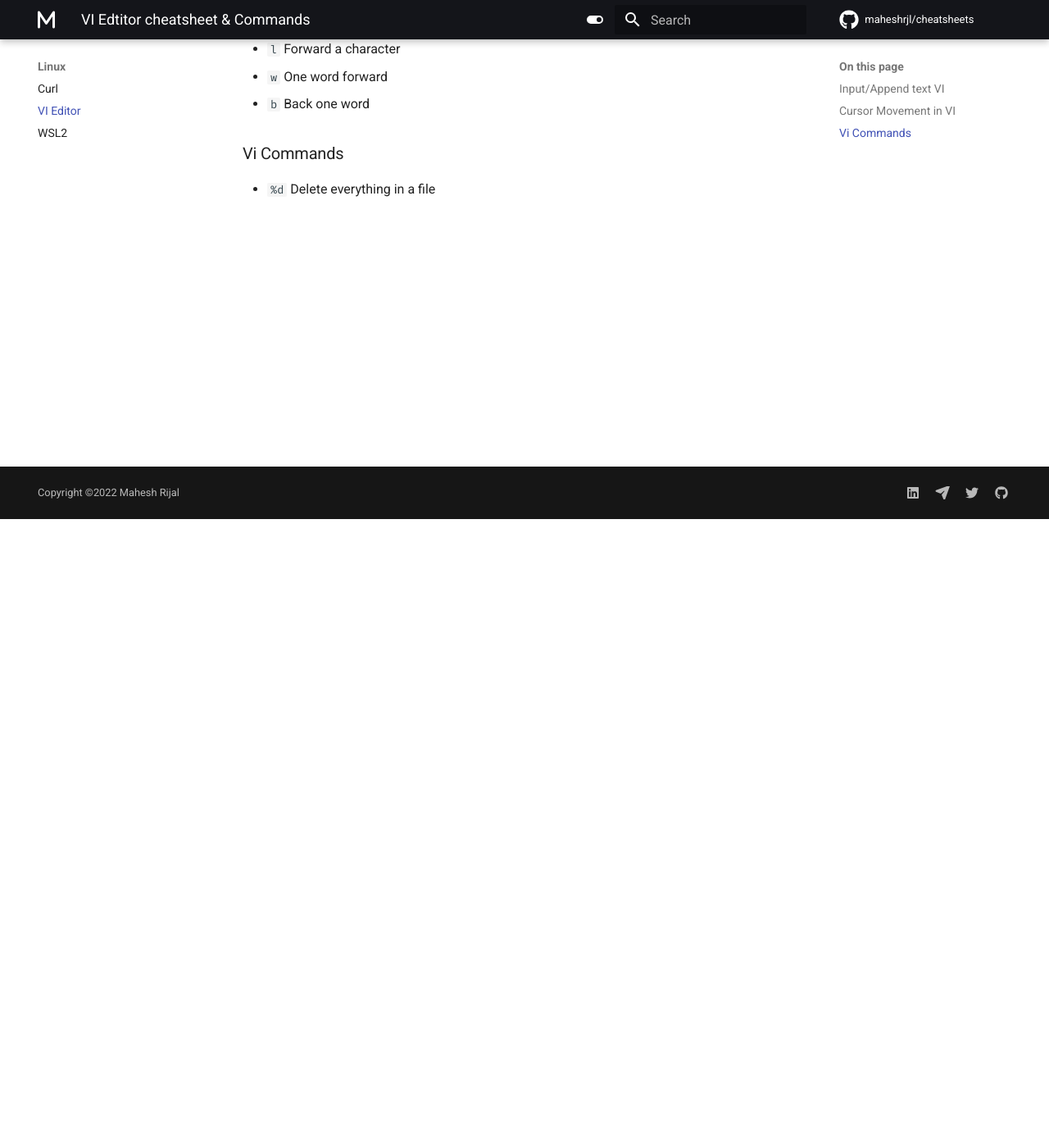
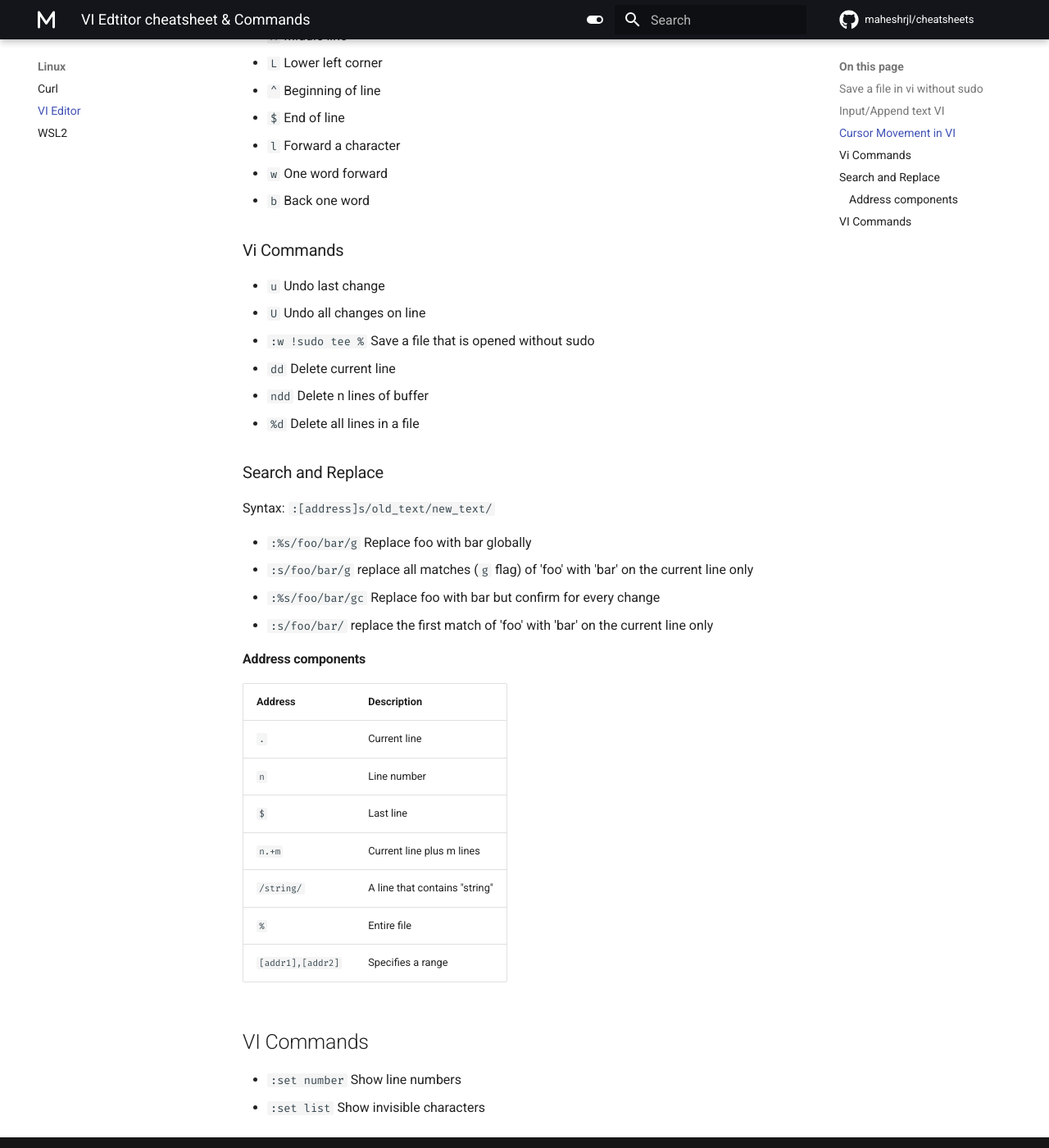
Before and after one commit to maheshrijal/notes, an MkDocs documentation site: the page built from docs/linux/vi.md, in a window 1280 px wide and 1400 px high, scrolled down 767 px. Shown: the whole window at 82% size. Built offline with MkDocs 1.6.1 and Material for MkDocs 9.7.7, drawn with Linux system fonts in a browser that asks for light colours; emoji names are drawn with the system emoji font; comment, search, counter and statistics services are not loaded; some of the changed text lies outside the part shown.

Commit message:
update versioni & add aws

````diff
--- a/docs/linux/vi.md
+++ b/docs/linux/vi.md
@@ -1,8 +1,14 @@
 ---
 title: VI Edtitor cheatsheet & Commands
-date: 2022-07-14
+date: 2023-01-21
 ---
 # VI Editor :heart:
+
+### Save a file in vi without sudo
+```
+:w !sudo tee %
+```
+
 ### Input/Append text VI
 - `a` - Append after the cursor
 - `i` - Append before the cursor
@@ -13,8 +19,8 @@ date: 2022-07-14
 
 ### Cursor Movement in VI
 - `gg` Begning of the file
-- `G`	Move to the last line in the file
-- `5G`	Move to line 5 of the file (5 can be any line number)
+- `G` Move to the last line in the file
+- `5G`Move to line 5 of the file (5 can be any line number)
 - `H` Upper left corner (home) of the current screen
 - `M` Middle line
 - `L` Lower left corner
@@ -25,4 +31,35 @@ date: 2022-07-14
 - `b` Back one word
 
 ### Vi Commands
-- `%d` Delete everything in a file
+- `u` Undo last change
+- `U` Undo all changes on line
+- `:w !sudo tee %` Save a file that is opened without sudo
+- `dd` Delete current line
+- `ndd` Delete n lines of buffer
+- `%d` Delete all lines in a file
+
+### Search and Replace
+
+Syntax: `:[address]s/old_text/new_text/`
+
+- `:%s/foo/bar/g` Replace foo with bar globally
+- `:s/foo/bar/g` replace all matches (`g` flag) of 'foo' with 'bar' on the current line only
+- `:%s/foo/bar/gc` Replace foo with bar but confirm for every change
+- `:s/foo/bar/` replace the first match of 'foo' with 'bar' on the current line only
+
+#### Address components
+| Address      | Description                          |
+| ----------- | ------------------------------------ |
+| `.`       | Current line  |
+| `n`       | Line number |
+| `$`    | Last line |
+| `n.+m`    |Current line plus m lines |
+| `/string/`    | A line that contains "string" |
+| `%`    | Entire file |
+| `[addr1],[addr2]`   | Specifies a range |
+
+
+## VI Commands
+
+- `:set number` Show line numbers
+- `:set list` Show invisible characters
--- a/mkdocs.yml
+++ b/mkdocs.yml
@@ -33,6 +33,7 @@ theme:
     - search.share
     - navigation.top
     - content.code.annotate
+    - content.code.copy
   palette:
     # Palette toggle for light mode
     - media: "(prefers-color-scheme: light)"
@@ -81,10 +82,12 @@ nav:
       #   - Background Jobs: "ansible/background.md"
       - Ansible Snippets: "ansible/snippets.md"
 
-  # - AWS:
-  #   - EC2: "aws/ec2.md"
-  #   - S2: "aws/s3.md"
-  #   - IAM: "aws/iam.md"
+  - AWS:
+      - 'AWS CLI':
+          - EC2: "aws-cli/ec2.md"
+          - S3: "aws-cli/s3.md"
+          - IAM: "aws-cli/iam.md"
+
   - Docker:
       - Docker Info: "docker/docker-info.md"
       - Docker Images: "docker/docker-images.md"
--- a/requirements.txt
+++ b/requirements.txt
@@ -1,2 +1,2 @@
-mkdocs-material==8.5.7
+mkdocs-material==9.0.6
 mkdocs-git-revision-date-localized-plugin==1.1.0
````
Also changed, not shown: docs/aws-cli/ec2.md (+11 -0 lines), docs/aws-cli/iam.md (+11 -0 lines), docs/aws-cli/s3.md (+32 -0 lines).
